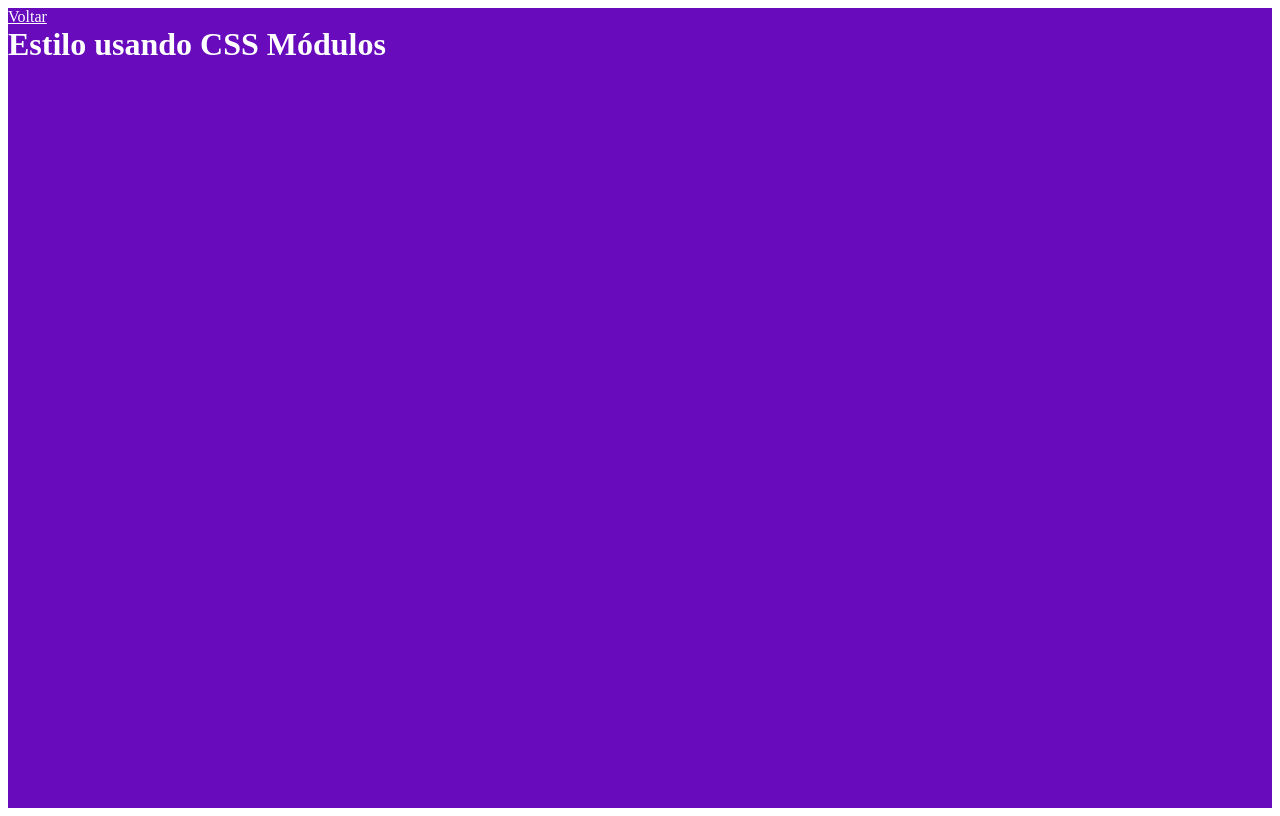
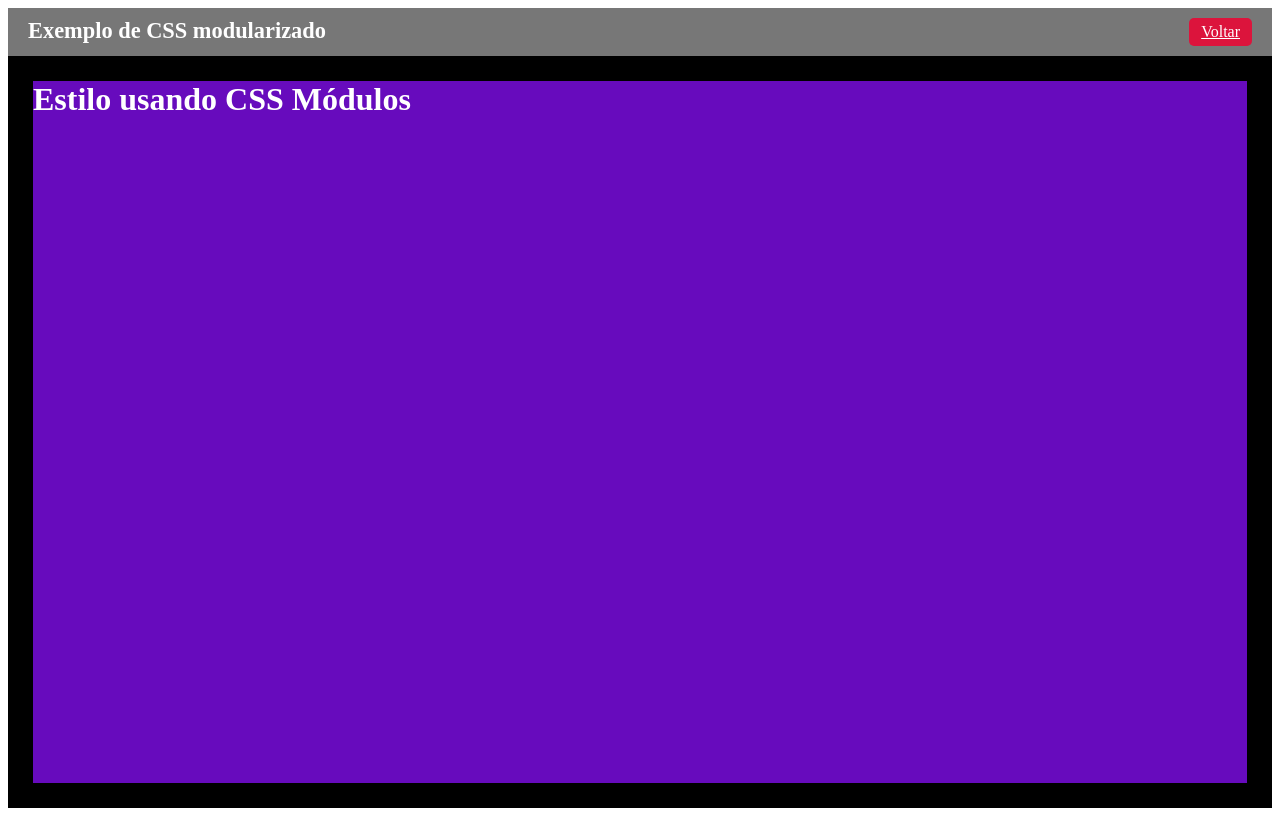
Before and after one commit to alerodrigues-ard/Cod3r-React-Next-2023, a Next.js app in the folder fundamentos/: page /estiloso in a window 1280 px wide. Built offline with nearby package versions, Linux system fonts and the light colour scheme.

Commit message:
Fundamentos Next.js e React
Tópicos:
. Componente Layout

```diff
--- /dev/null
+++ b/fundamentos/src/components/layout.tsx
@@ -0,0 +1,17 @@
+import Link from "next/link"
+import styles from "../styles/Layout.module.css"
+
+export default function Layout(props) {
+  return (
+    <div className={styles.layout}>
+      <div className={styles.cabecalho}>
+        <h1>{props.titulo ?? "Título"}</h1>
+        <Link href="/">Voltar</Link>
+      </div>
+      <div className={styles.conteudo}>
+        {props.children}
+      </div>
+    </div>
+  )
+
+}
--- a/fundamentos/src/pages/estiloso.tsx
+++ b/fundamentos/src/pages/estiloso.tsx
@@ -1,12 +1,14 @@
-import styles from "./styles/Estiloso.module.css"
+import styles from "../styles/Estiloso.module.css"
 import Link from "next/link"
+import Layout from "@/components/layout"
 
 export default function Estiloso() {
 
   return (
-    <div className={styles.roxo}>
-      <Link href="/" className={styles.roxo}>Voltar</Link>
-      <h1>Estilo usando CSS Módulos</h1>
-    </div>
-  )
+    <Layout titulo="Exemplo de CSS modularizado">
+      <div className={styles.roxo}>
+        <h1>Estilo usando CSS Módulos</h1>
+      </div>
+    </Layout>
+  );
 }
--- a/fundamentos/src/pages/styles/Estiloso.module.css
+++ b/fundamentos/src/styles/Estiloso.module.css
@@ -1,5 +1,5 @@
 .roxo {
-  height: 100vh;
+  height: 100%;
   background-color: #670bbd;
   color: #fff;
 }
--- /dev/null
+++ b/fundamentos/src/styles/Layout.module.css
@@ -0,0 +1,30 @@
+.layout {
+  height: 100vh;
+  display: flex;
+  flex-direction: column;
+}
+
+.cabecalho {
+  background-color: #777;
+  color: #fff;
+  display: flex;
+  justify-content: space-between;
+  padding: 10px 20px;
+}
+
+.cabecalho h1 {
+  margin: 0;
+  font-size: 1.4rem;
+}
+.cabecalho a {
+  color: white;
+  background-color: crimson;
+  padding: 5px 12px;
+  border-radius: 5px
+}
+
+.conteudo {
+  background-color: black;
+  padding: 25px;
+  height: 100%;
+}
```
